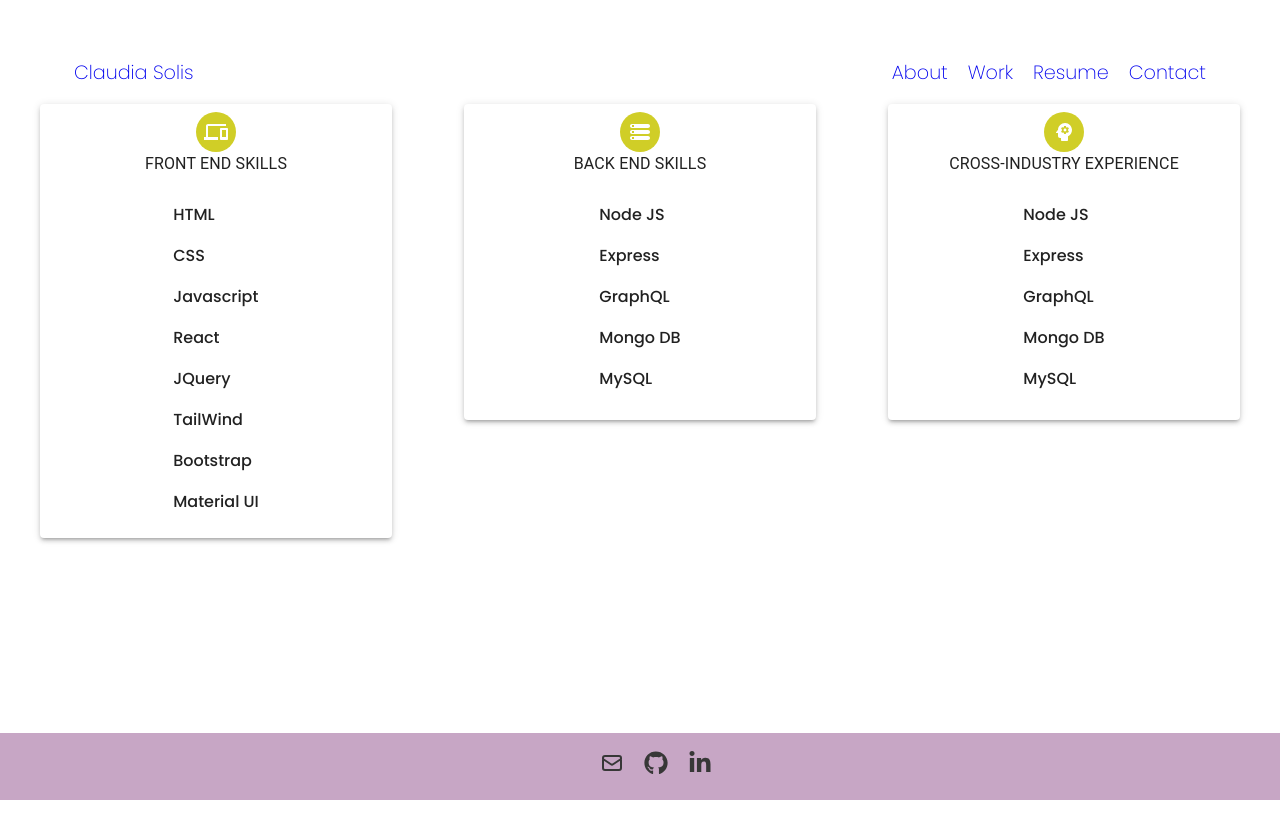
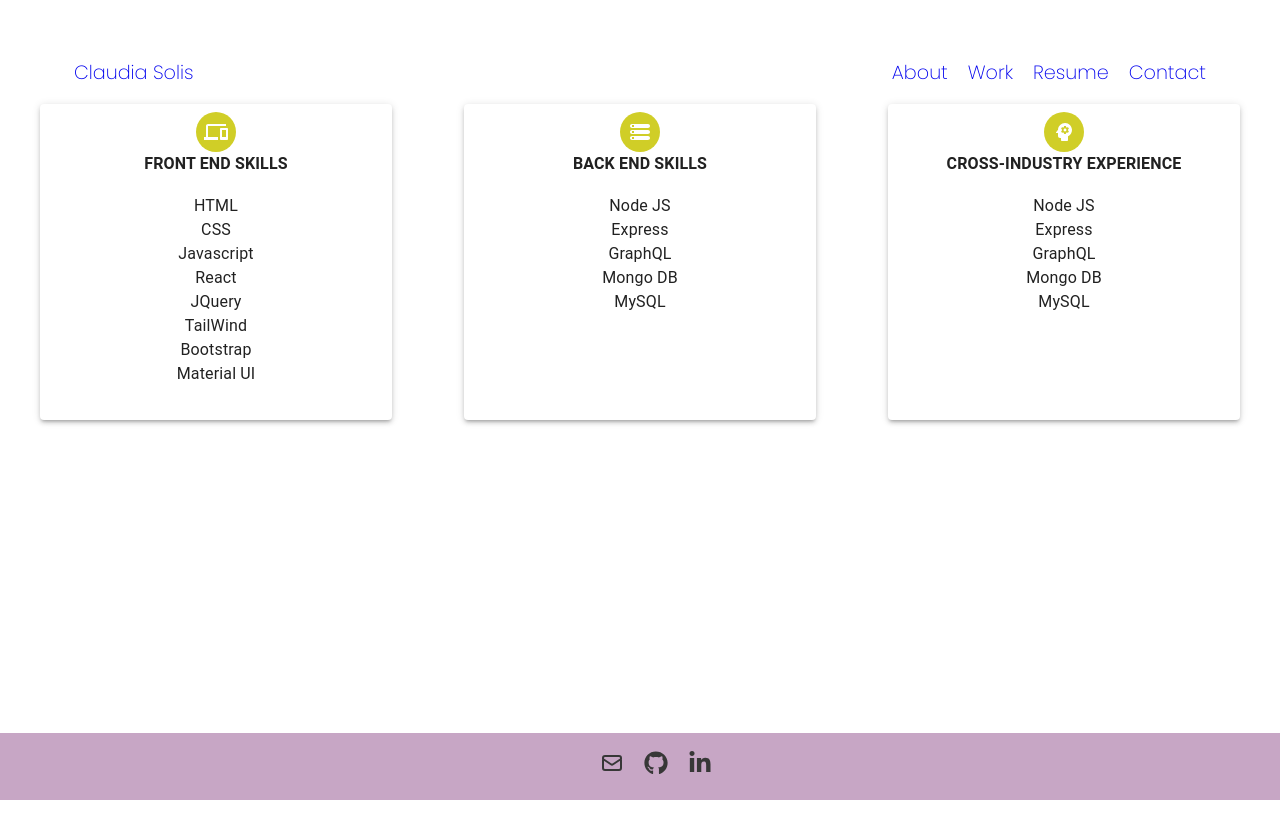
Before and after one commit to cjsolis12/claudia-solis, a React (Vite) app: page /resume in a window 1280 px wide. Shown: the top 838 px of the page. Built offline with nearby package versions, Linux system fonts and the light colour scheme.

Commit message:
fixed sizing on cards

```diff
--- a/src/pages/Resume.jsx
+++ b/src/pages/Resume.jsx
@@ -41,7 +41,7 @@ export default function Resume() {
                 id="basic-list-demo"
                 level="body3"
                 textTransform="uppercase"
-                fontWeight="lg"
+                fontWeight="600"
               >
                 Front End Skills
               </Typography>
@@ -51,14 +51,14 @@ export default function Resume() {
                   "& .MuiListItem-dense": { paddingTop: 0, paddingBottom: 0 },
                 }}
               >
-                <ListItem>HTML</ListItem>
-                <ListItem>CSS</ListItem>
-                <ListItem>Javascript</ListItem>
-                <ListItem>React</ListItem>
-                <ListItem>JQuery</ListItem>
-                <ListItem>TailWind</ListItem>
-                <ListItem>Bootstrap</ListItem>
-                <ListItem>Material UI</ListItem>
+                <Typography>HTML</Typography>
+                <Typography>CSS</Typography>
+                <Typography>Javascript</Typography>
+                <Typography>React</Typography>
+                <Typography>JQuery</Typography>
+                <Typography>TailWind</Typography>
+                <Typography>Bootstrap</Typography>
+                <Typography>Material UI</Typography>
               </List>
             </Paper>
           </Grow>
@@ -85,7 +85,7 @@ export default function Resume() {
                 id="basic-list-demo"
                 level="body3"
                 textTransform="uppercase"
-                fontWeight="lg"
+                fontWeight="600"
               >
                 Back End Skills
               </Typography>
@@ -95,11 +95,11 @@ export default function Resume() {
                   "& .MuiListItem-dense": { paddingTop: 0, paddingBottom: 0 },
                 }}
               >
-                <ListItem>Node JS</ListItem>
-                <ListItem>Express</ListItem>
-                <ListItem>GraphQL</ListItem>
-                <ListItem>Mongo DB</ListItem>
-                <ListItem>MySQL</ListItem>
+                <Typography>Node JS</Typography>
+                <Typography>Express</Typography>
+                <Typography>GraphQL</Typography>
+                <Typography>Mongo DB</Typography>
+                <Typography>MySQL</Typography>
               </List>
             </Paper>
           </Grow>
@@ -126,21 +126,22 @@ export default function Resume() {
                 id="basic-list-demo"
                 level="body3"
                 textTransform="uppercase"
-                fontWeight="lg"
+                fontWeight="600"
               >
                 Cross-Industry Experience
               </Typography>
               <List
+              dense
                 sx={{
                   marginTop: "10px",
                   "& .MuiListItem-dense": { paddingTop: 0, paddingBottom: 0 },
                 }}
               >
-                <ListItem>Node JS</ListItem>
-                <ListItem>Express</ListItem>
-                <ListItem>GraphQL</ListItem>
-                <ListItem>Mongo DB</ListItem>
-                <ListItem>MySQL</ListItem>
+                <Typography >Node JS</Typography>
+                <Typography>Express</Typography>
+                <Typography>GraphQL</Typography>
+                <Typography>Mongo DB</Typography>
+                <Typography>MySQL</Typography>
               </List>
             </Paper>
           </Grow>
```
